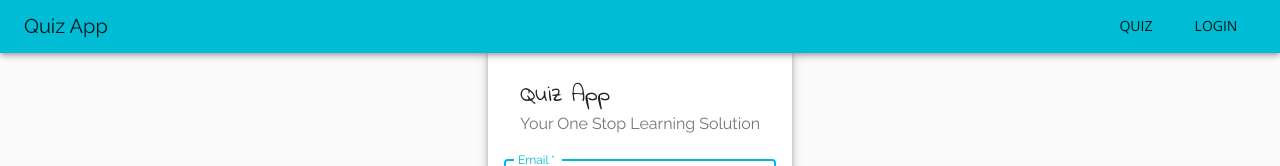
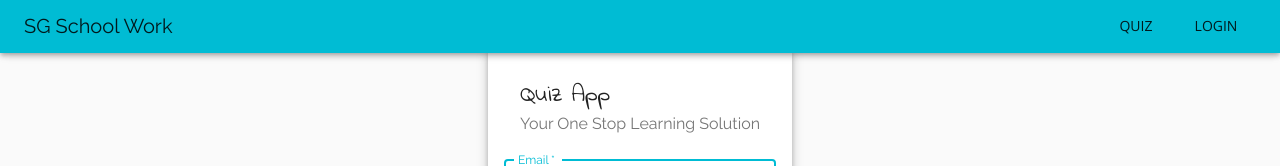
Before and after one commit to Stewart86/quiz-app, a React (Create React App) app: page /login in a window 1280 px wide. Shown: the top 166 px of the page. Built offline with nearby package versions, Linux system fonts and the light colour scheme; no server answers.

Commit message:
rename title

```diff
--- a/src/components/Nav.jsx
+++ b/src/components/Nav.jsx
@@ -46,7 +46,7 @@ export const Nav = () => {
       <AppBar position='fixed'>
         <Toolbar variant={"dense"}>
           <Typography className={classes.title} variant='h6'>
-            Quiz App
+            SG School Work
           </Typography>
           {currentUser.role === "staff" && currentUser.db.isAdmin && (
             <>
--- a/src/pages/account/Account.jsx
+++ b/src/pages/account/Account.jsx
@@ -6,7 +6,6 @@ import { CenterContentLayout } from "../../layouts/CenterContentRoute"
 import { Manage } from "./manage/Manage"
 import { PublicRoute } from "../../Routes/PublicRoute"
 import React from "react"
-import { Renew } from "./Renew"
 import { Reset } from "./Reset"
 import { SignUp } from "./SignUp"
 import { StudentRoute } from "../../Routes/StudentRoute"
@@ -20,7 +19,6 @@ export const Account = () => (
         </CenterContentLayout>
       </Route>
       <PublicRoute path={"/account/reset"} component={Reset} />
-      <AdminRoute path={"/account/renew"} component={Renew} />
       <AdminRoute path={"/account/manage/:type"} component={Manage} />
       <StudentRoute path={"/account/settings"} component={AccountSettings} />
     </Switch>
```
